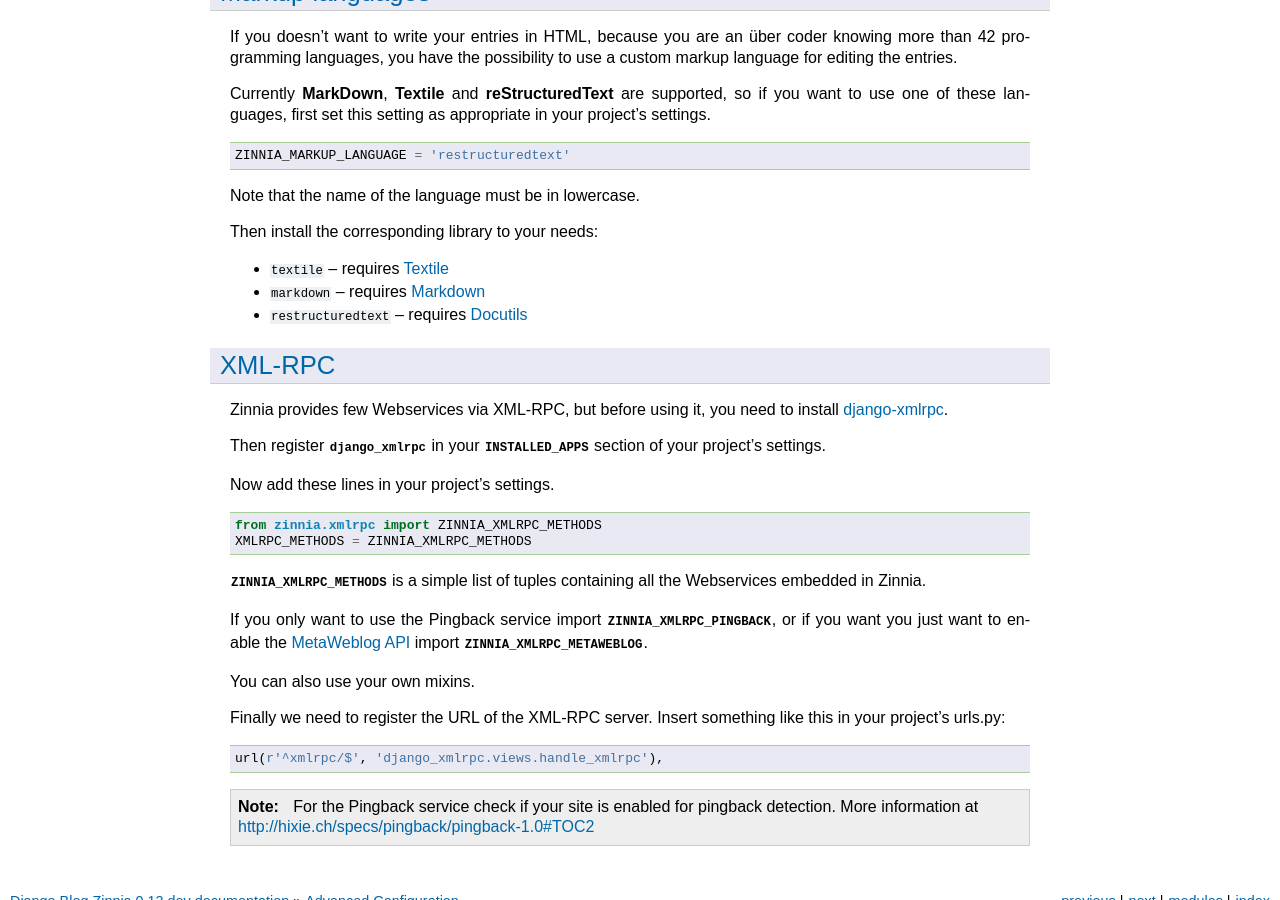
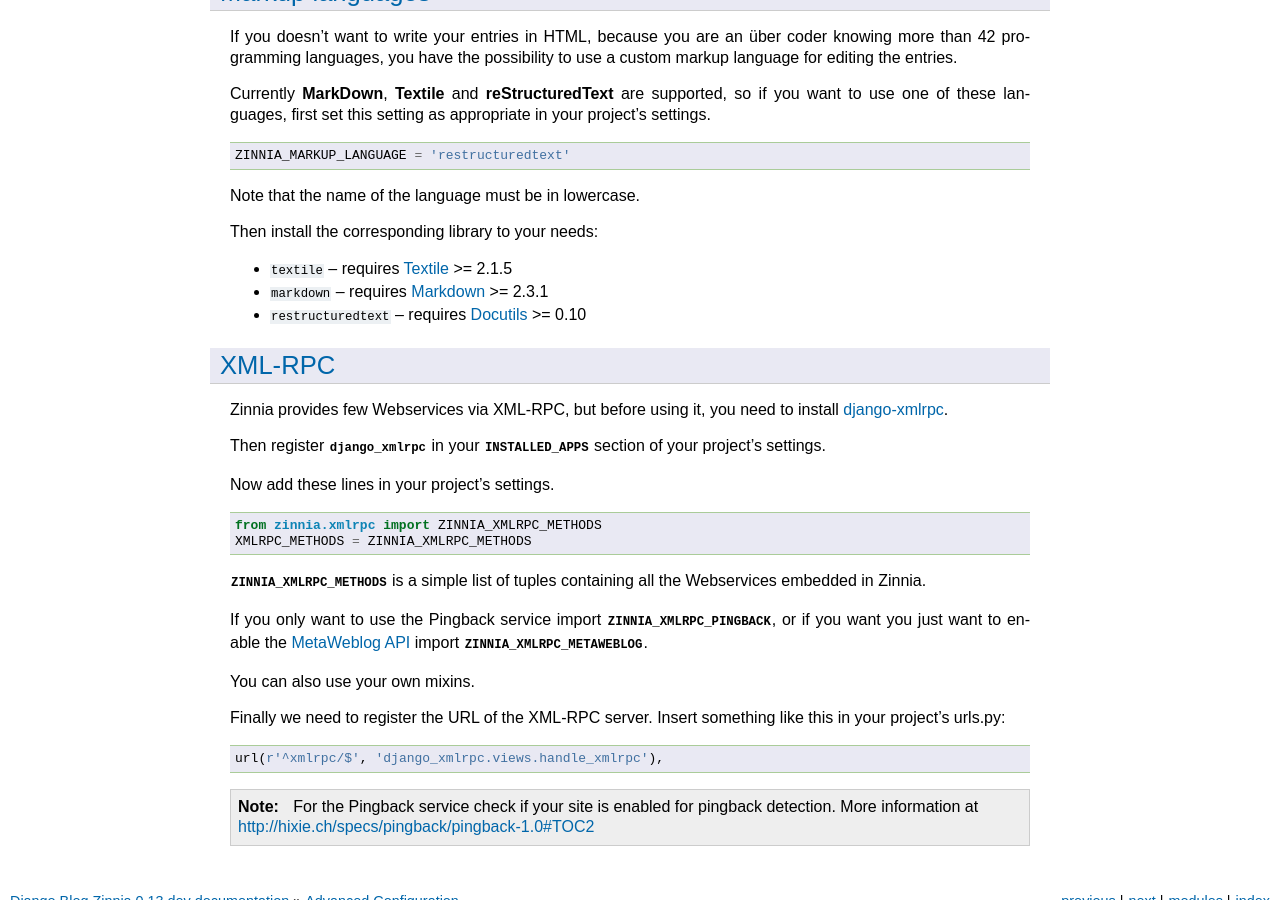
Before and after one commit to Fantomas42/django-blog-zinnia, a Sphinx documentation site: the page built from docs/getting-started/configuration.rst, in a window 1280 px wide and 900 px high, scrolled down 3330 px. Built offline with Sphinx 7.4.7, drawn with Linux system fonts in a browser that asks for light colours.

Commit message:
Specify versions used for markups libraries

```diff
--- a/docs/getting-started/configuration.rst
+++ b/docs/getting-started/configuration.rst
@@ -244,9 +244,9 @@ Note that the name of the language must be in lowercase.
 
 Then install the corresponding library to your needs:
 
-* ``textile`` -- requires `Textile`_
-* ``markdown`` -- requires `Markdown`_
-* ``restructuredtext`` -- requires `Docutils`_
+* ``textile`` -- requires `Textile`_ >= 2.1.5
+* ``markdown`` -- requires `Markdown`_ >= 2.3.1
+* ``restructuredtext`` -- requires `Docutils`_ >= 0.10
 
 .. _zinnia-xmlrpc:
 
```
